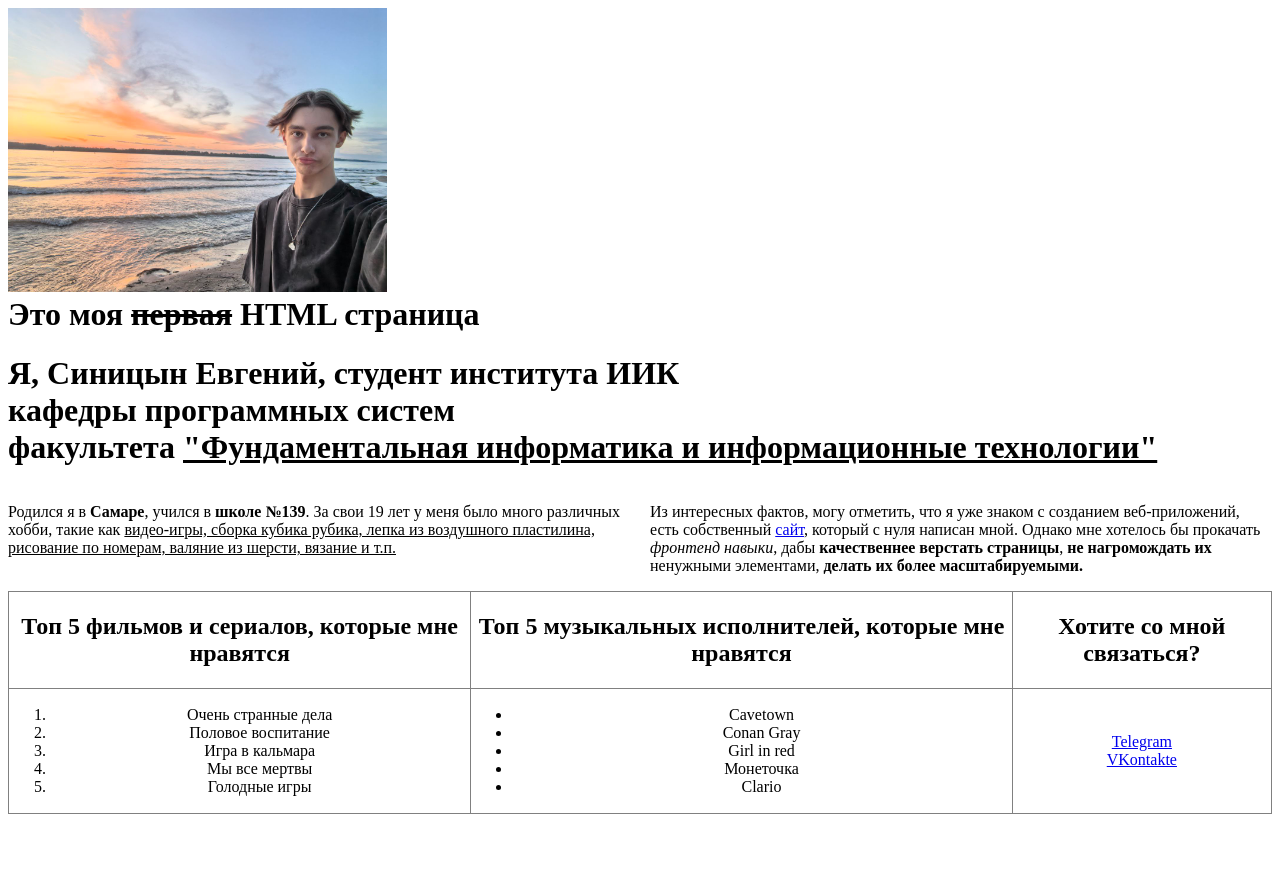
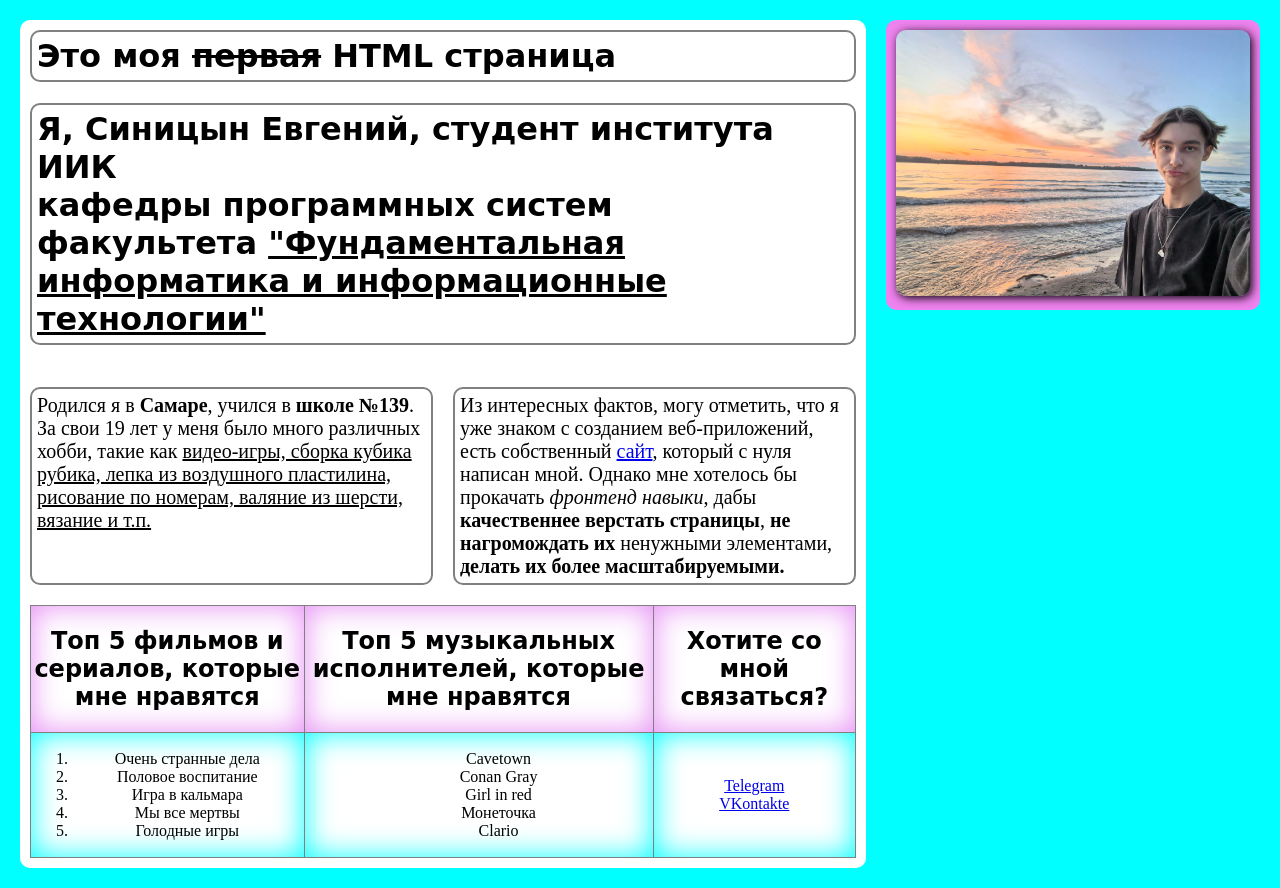
Before and after one commit to JaneeWatermelon/Frontend_Tecnology, a plain HTML site: page lab/index.html in a window 1280 px wide. Before the commit the page ends 822 px from the top, so only its background shows below. Drawn offline with Linux system fonts and the light colour scheme.

Commit message:
Лабораторная 2

```diff
--- a/lab/index.html
+++ b/lab/index.html
@@ -4,20 +4,11 @@
     <meta charset="UTF-8">
     <meta name="viewport" content="width=device-width, initial-scale=1.0">
     <title>Лабораторная работа 1</title>
-    <style>
-        table {
-            border-collapse: collapse;
-        }
-        table, tr, td, th {
-            border: 1px solid grey;
-        }
-        tr, td, th {
-            text-align: center;
-        }
-    </style>
+    <link rel="stylesheet" href="style.css">
 </head>
 <body>
-    <img src="img/avatar.jpg" width="30%">
+    <div class="content">
+        <div class="content-left">
             <h1 class="border-text" style="margin-top: 0;">Это моя <del>первая</del> HTML страница</h1>
             <h1 class="border-text">Я, <b>Синицын Евгений</b>, студент института ИИК<br> кафедры программных систем<br>
                 факультета <u>"Фундаментальная информатика и информационные технологии"</u></h1>
@@ -61,5 +52,12 @@
                     </td>
                 </tr>
             </table>
+        </div>
+        <div class="content-right">
+            <img src="img/avatar.jpg">
+        </div>
+    </div>
+
+
 </body>
 </html>
--- /dev/null
+++ b/lab/style.css
@@ -0,0 +1,58 @@
+body {
+    background-color: cyan;
+    margin: 0;
+}
+img {
+    width: 100%;
+    border-radius: 10px;
+    box-shadow: 2px 2px 10px 0px black;
+}
+h1, h2, h3, h4, h5, h6 {
+    font-family: cursive;
+}
+p {
+    font-size: 20px;
+}
+.border-text {
+    padding: 5px;
+    border: 2px solid gray;
+    border-radius: 10px;
+}
+table {
+    border-collapse: collapse;
+}
+table, tr, td, th {
+    border: 1px solid grey;
+}
+tr, td, th {
+    text-align: center;
+}
+td {
+    box-shadow: 0 0 30px 0 cyan inset;
+}
+th {
+    box-shadow: 0 0 30px 0 rgb(230, 140, 244) inset;
+}
+ul {
+    list-style: none;
+}
+.content {
+    display: flex;
+    margin: 20px;
+}
+.content-left {
+    width: 70%;
+    background-color: white;
+    margin-right: 10px;
+}
+.content-right {
+    width: 30%;
+    background-color: violet;
+    margin-left: 10px;
+    height: fit-content;
+}
+
+.content-left, .content-right {
+    padding: 10px;
+    border-radius: 10px;
+}
```
Lines whose indentation alone changed are shown as unchanged.
